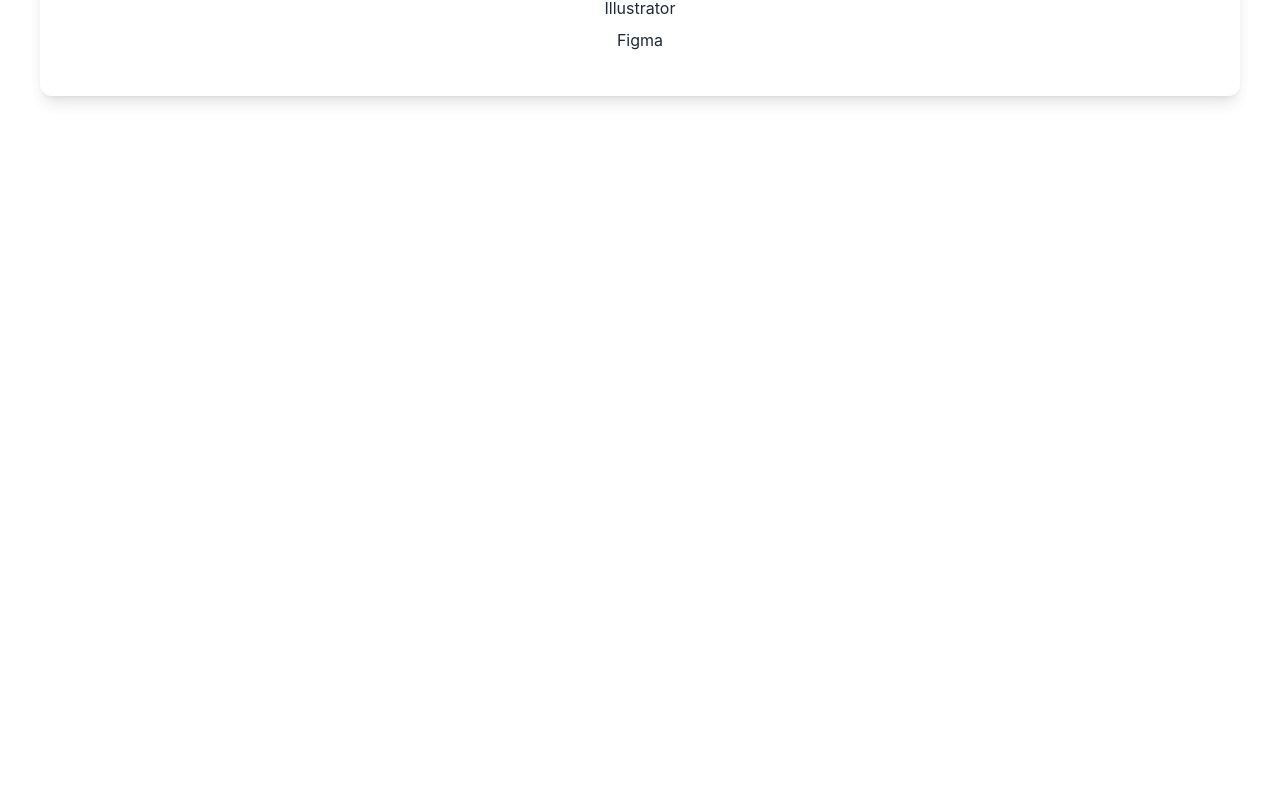
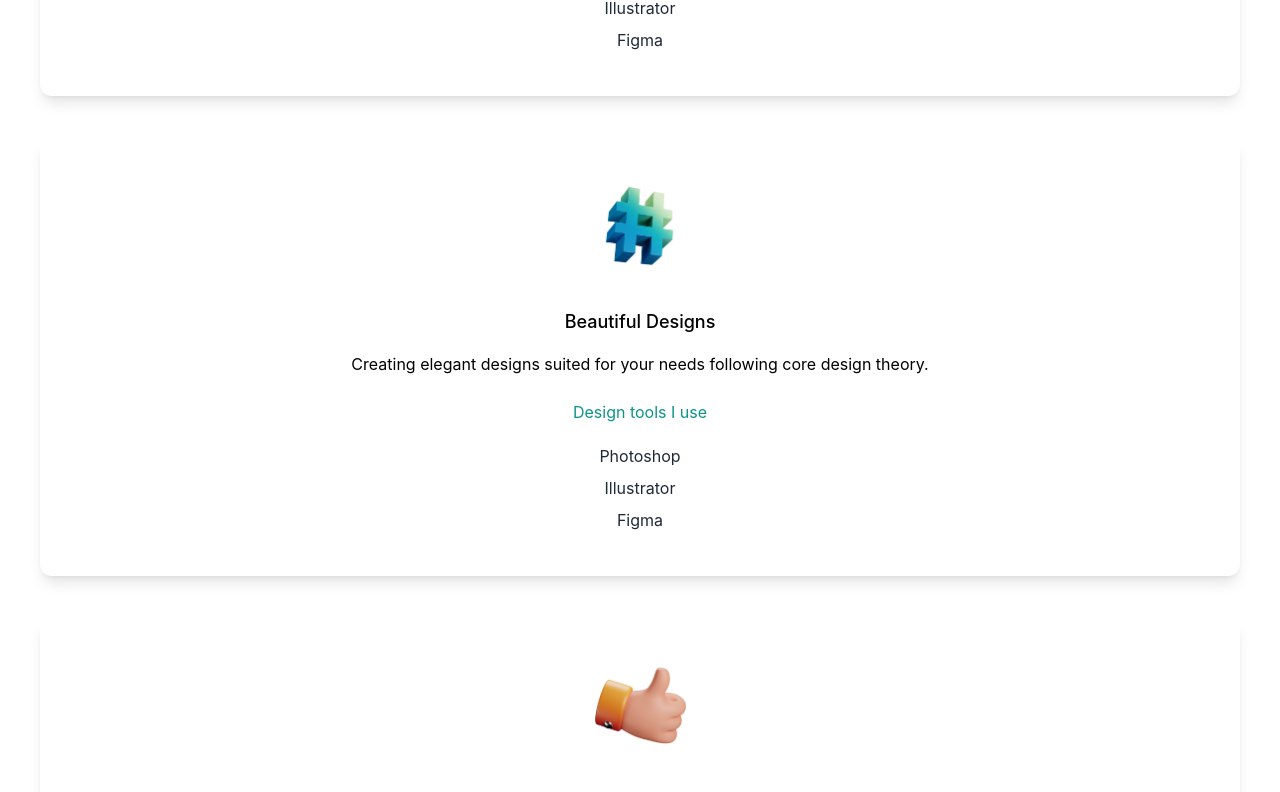
Before and after one commit to atakanteko/portfolio-react, a Next.js app: page / in a window 1280 px wide. Shown: the part 1520-2312 px from the top of the page. Before the commit the page ends 1656 px from the top, so only its background shows below. Built offline with nearby package versions, Linux system fonts and the light colour scheme.

Commit message:
split the code into components

```diff
--- /dev/null
+++ b/components/Hero.js
@@ -0,0 +1,39 @@
+import {BsFillMoonStarsFill} from "react-icons/bs";
+import {AiFillLinkedin, AiFillTwitterCircle, AiFillYoutube} from "react-icons/ai";
+import Image from "next/image";
+import deved from "../public/deved.png";
+
+function Hero(){
+    return(
+        <section className="min-h-screen">
+            <nav className="py-10 mb-12 flex justify-between">
+                <h1 className="text-xl font-burtons">developedbyat</h1>
+                <ul className="flex items-center">
+                    <li>
+                        <BsFillMoonStarsFill className="cursor-pointer text-2xl"/>
+                    </li>
+                    <li>
+                        <a href="#" className="bg-cyan-500 text-white px-4 py-2 rounded-md ml-8">Resume</a>
+                    </li>
+                </ul>
+            </nav>
+            <div className="text-center p-10">
+                <h2 className="text-5xl py-2 text-teal-600 font-medium">Sungur Atay</h2>
+                <h3 className="text-2xl py-2">Developer and designer</h3>
+                <p className="text-md py-5 leading-8 text-gray-800">
+                    Lorem ipsum dolor sit amet, consectetur adipisicing elit. Aliquid at aut, earum eius eos eum ex incidunt ipsum iure modi molestias natus placeat quae ratione repellendus rerum similique veniam vitae.
+                </p>
+            </div>
+            <div className="text-5xl flex justify-center gap-16 py-3 text-gray-600 dark:text-gray-400">
+                <AiFillTwitterCircle />
+                <AiFillLinkedin />
+                <AiFillYoutube />
+            </div>
+            <div className="mx-auto relative bg-gradient-to-b from-teal-500 rounded-full w-80 h-80 overflow-hidden mt-20">
+                <Image src={deved} alt="developer" layout="fill" objectFit="cover" />
+            </div>
+        </section>
+    )
+}
+
+export default Hero;
--- /dev/null
+++ b/components/Service.js
@@ -0,0 +1,20 @@
+import Image from "next/image";
+
+function Service({img}){
+    return(
+        <div className="flex flex-col items-center shadow-lg p-10 rounded-xl my-10">
+            <Image src={img} width={100} height={100} />
+            <h3 className="text-lg font-medium pt-8 pb-2">
+                Beautiful Designs
+            </h3>
+            <p className="py-2">
+                Creating elegant designs suited for your needs following core design theory.
+            </p>
+            <h4 className="py-4 text-teal-600">Design tools I use</h4>
+            <p className="text-gray-800 py-1">Photoshop</p>
+            <p className="text-gray-800 py-1">Illustrator</p>
+            <p className="text-gray-800 py-1">Figma</p>
+        </div>
+    )
+}
+export default Service;
--- a/pages/index.js
+++ b/pages/index.js
@@ -1,16 +1,6 @@
 import Head from 'next/head'
-import Image from "next/image";
-
-import {
-    BsFillMoonStarsFill
-} from "react-icons/bs";
-import {
-    AiFillTwitterCircle,
-    AiFillLinkedin,
-    AiFillYoutube,
-} from "react-icons/ai";
-
-import deved from '../public/deved.png'
+import Hero from '../components/Hero';
+import Service from '../components/Service';
 import design from '../public/design.png'
 import code from '../public/code.png'
 import consulting from '../public/consulting.png'
@@ -25,34 +15,7 @@
       </Head>
 
       <main className="bg-white px-10">
-        <section className="min-h-screen">
-            <nav className="py-10 mb-12 flex justify-between">
-                <h1 className="text-xl font-burtons">developedbyat</h1>
-                <ul className="flex items-center">
-                    <li>
-                        <BsFillMoonStarsFill className="cursor-pointer text-2xl"/>
-                    </li>
-                    <li>
-                        <a href="#" className="bg-cyan-500 text-white px-4 py-2 rounded-md ml-8">Resume</a>
-                    </li>
-                </ul>
-            </nav>
-            <div className="text-center p-10">
-                <h2 className="text-5xl py-2 text-teal-600 font-medium">Sungur Atay</h2>
-                <h3 className="text-2xl py-2">Developer and designer</h3>
-                <p className="text-md py-5 leading-8 text-gray-800">
-                    Lorem ipsum dolor sit amet, consectetur adipisicing elit. Aliquid at aut, earum eius eos eum ex incidunt ipsum iure modi molestias natus placeat quae ratione repellendus rerum similique veniam vitae.
-                </p>
-            </div>
-            <div className="text-5xl flex justify-center gap-16 py-3 text-gray-600 dark:text-gray-400">
-                <AiFillTwitterCircle />
-                <AiFillLinkedin />
-                <AiFillYoutube />
-            </div>
-            <div className="mx-auto relative bg-gradient-to-b from-teal-500 rounded-full w-80 h-80 overflow-hidden mt-20">
-                <Image src={deved} alt="developer" layout="fill" objectFit="cover" />
-            </div>
-        </section>
+          <Hero />
           <section className="mt-10">
               <h3 className="text-3xl py-1">Services I offer</h3>
               <p className="text-md py-2 leading-8 text-gray-80">
@@ -62,21 +25,12 @@
                   <span>Lorem ipsum dolor sit amet, consectetur adipisicing elit. Aut est minima nihil officia.</span>
               </p>
               <div>
-                <div className="flex flex-col items-center shadow-lg p-10 rounded-xl my-10">
-                    <Image src={design} width={100} height={100} />
-                    <h3 className="text-lg font-medium pt-8 pb-2">
-                        Beautiful Designs
-                    </h3>
-                    <p className="py-2">
-                        Creating elegant designs suited for your needs following core design theory.
-                    </p>
-                    <h4 className="py-4 text-teal-600">Design tools I use</h4>
-                    <p className="text-gray-800 py-1">Photoshop</p>
-                    <p className="text-gray-800 py-1">Illustrator</p>
-                    <p className="text-gray-800 py-1">Figma</p>
-                </div>
+                  <Service img={design} />
+                  <Service img={code} />
+                  <Service img={consulting} />
               </div>
           </section>
+
       </main>
     </div>
   )
```
Lines whose indentation alone changed are shown as unchanged.
